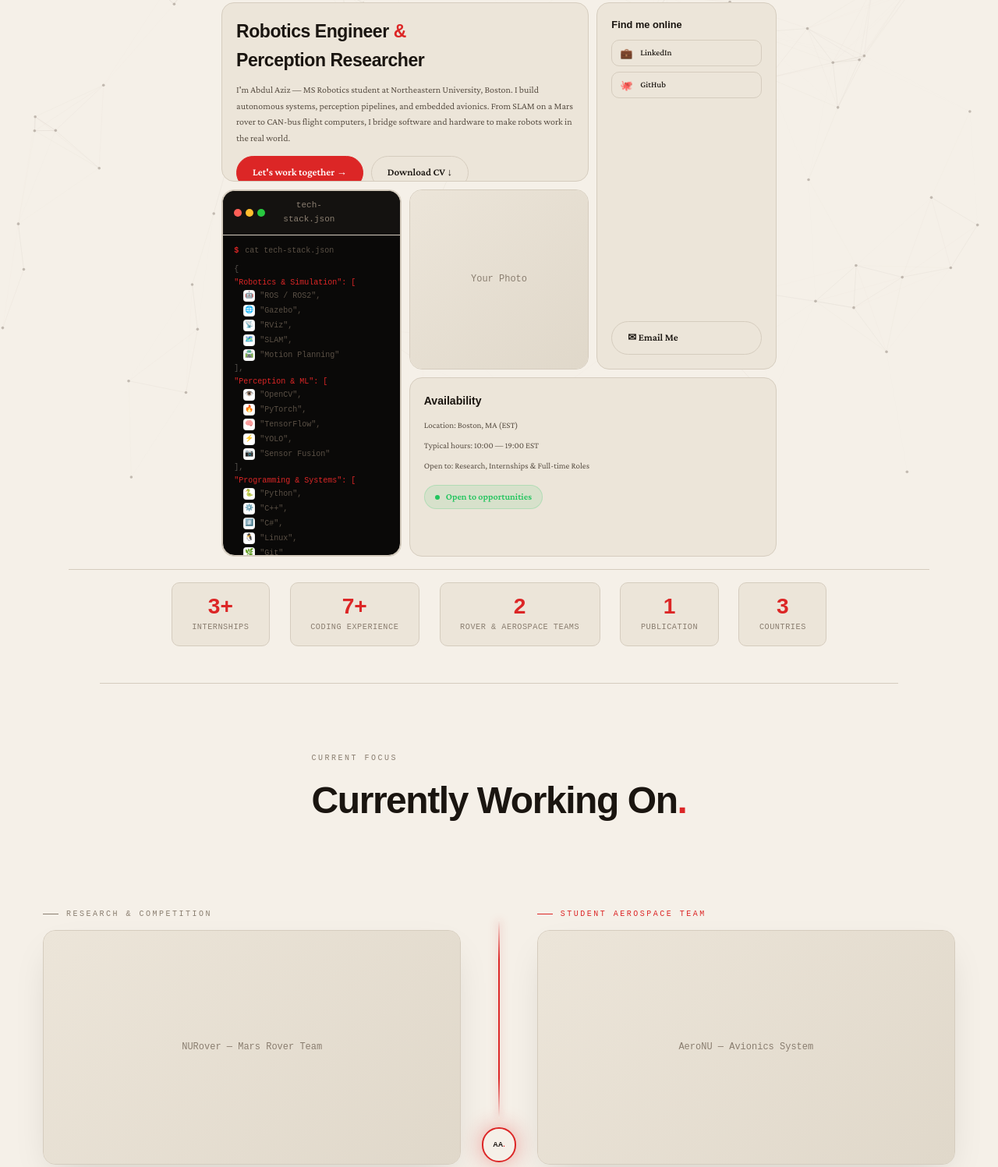
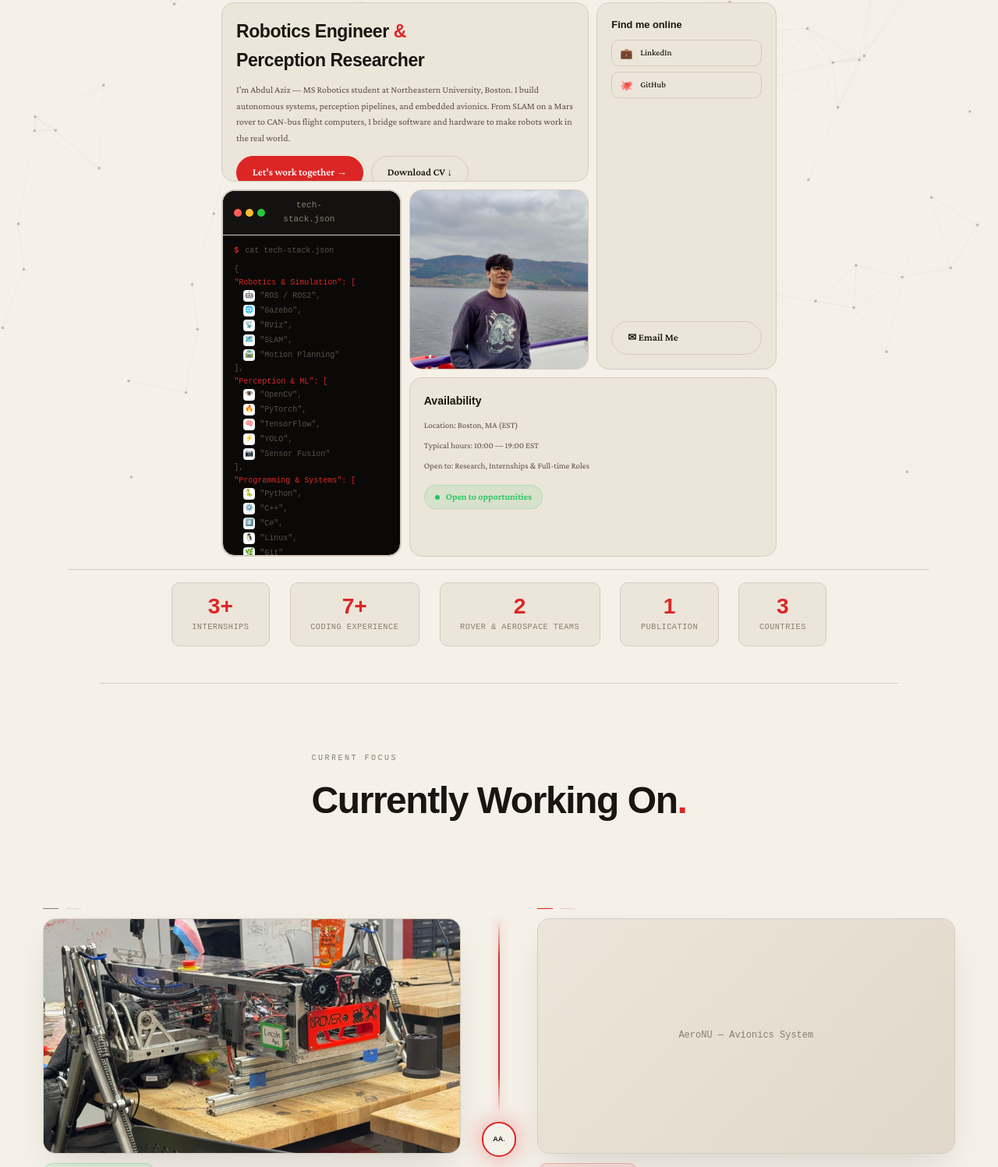
Before and after one commit to azizxabd/azizxabd.github.io, a plain HTML site: page index.html in a window 1280 px wide. Shown: the part 178-1675 px from the top of the page at 78% size. Drawn offline with nearby package versions, Linux system fonts and the light colour scheme; animation ran at ten frames a second.

Commit message:
added stuffs

```diff
--- a/index.html
+++ b/index.html
@@ -140,7 +140,7 @@
           <!-- Photo -->
           <figure class="tile t-photo">
             <!-- Replace with: <img src="assets/your-photo.jpg" alt="Your Name"> -->
-            <div class="media-ph" style="height:100%">Your Photo</div>
+            <div class="media-ph" style="height:100%"><img src="assets/photo.jpeg" alt="Photo Aziz"></div>
           </figure>
 
           <!-- Availability -->
@@ -184,7 +184,7 @@
 
           <div class="panel-media">
             <!-- Replace with: <img src="assets/nurover.png" alt="NURover Mars Rover"> -->
-            <div class="media-ph">NURover — Mars Rover Team</div>
+            <div class="media-ph"><img src="assets/rover.jpg" alt="NURover Mars Rover"></div>
           </div>
 
           <div class="pill pill-active"><span class="pill-dot"></span>Currently Active</div>
@@ -824,8 +824,8 @@
           </div>
           <nav class="footer-socials" aria-label="Social media">
             <!-- Replace hrefs -->
-            <a href="https://github.com/AbdulAziz" aria-label="GitHub" target="_blank" rel="noopener">🐙</a>
-            <a href="https://linkedin.com/in/abdulaziz" aria-label="LinkedIn" target="_blank" rel="noopener">💼</a>
+            <a href="https://github.com/Awwziz" aria-label="GitHub" target="_blank" rel="noopener">🐙</a>
+            <a href="https://linkedin.com/in/xziz" aria-label="LinkedIn" target="_blank" rel="noopener">💼</a>
             <a href="mailto:aziz.abd@northeastern.edu" aria-label="Email">✉</a>
           </nav>
         </div>
--- a/style.css
+++ b/style.css
@@ -307,7 +307,7 @@ section { position: relative; }
 .hero-panel { display: flex; flex-direction: column; padding: clamp(12px, 1.8vw, 28px); }
 
 .panel-label {
-  font-family: var(--fm); font-size: 10px; letter-spacing: .25em;
+  font-family: var(--fm); font-size: 1px; letter-spacing: .25em;
   text-transform: uppercase; color: var(--tx3);
   margin-bottom: clamp(10px, 1.5vh, 18px);
   display: flex; align-items: center; gap: 10px;
```
Also changed, not shown: assets/photo.jpeg (added), assets/rover.jpg (added).
